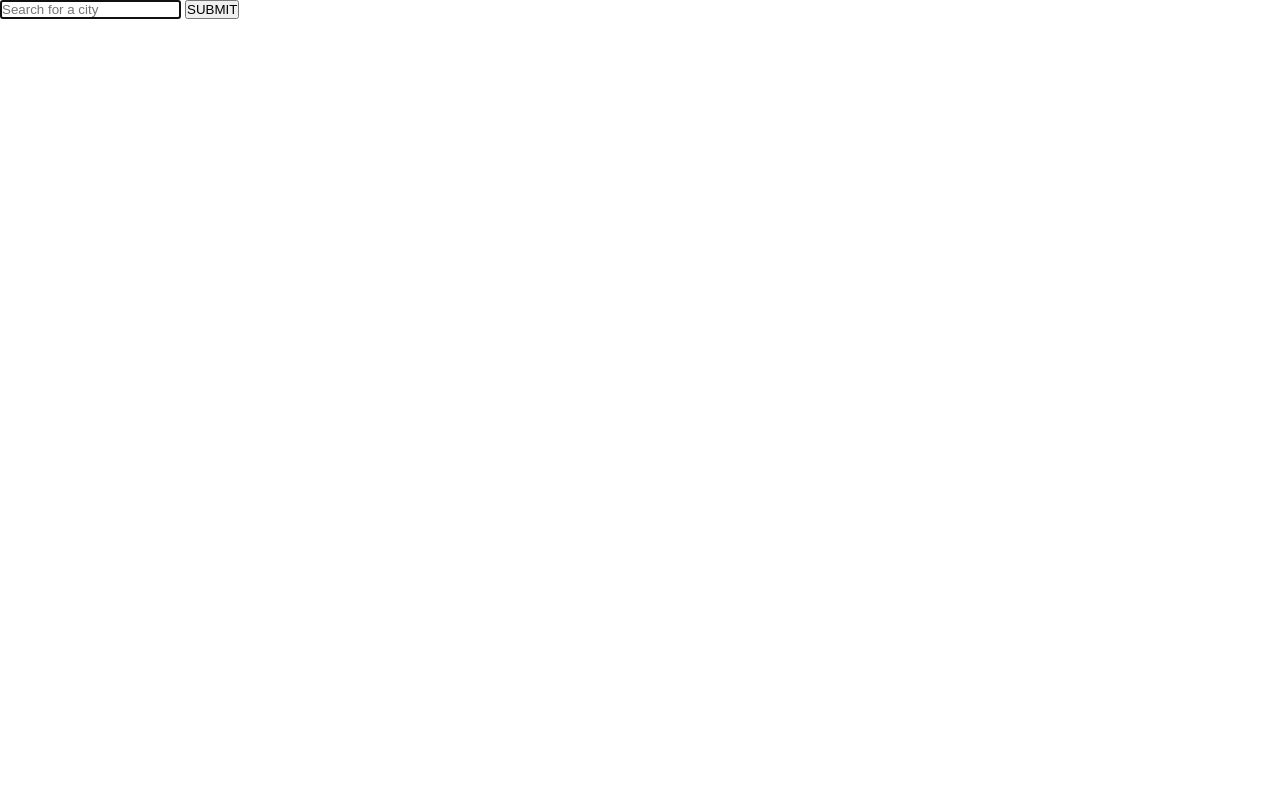
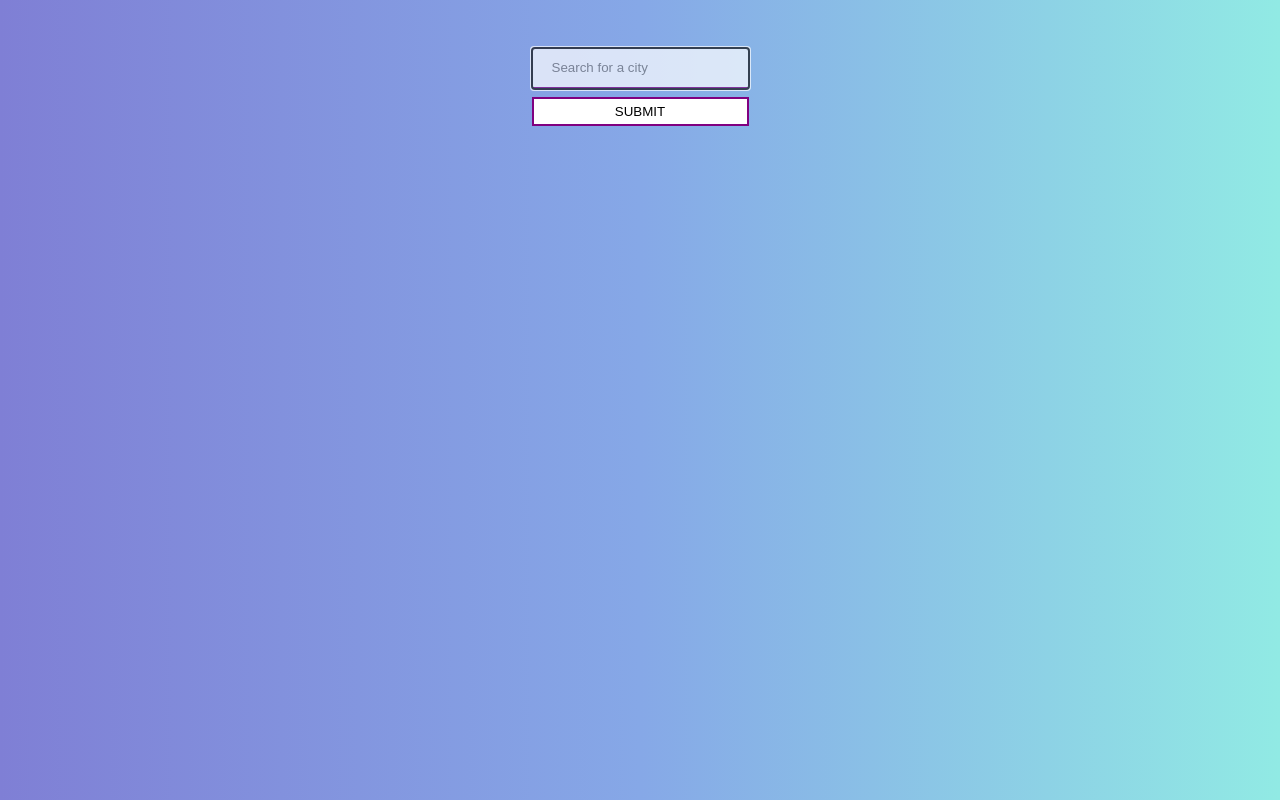
Before and after one commit to oleksandrastepankovska/weatherWidget, a website: page index.html in a window 1280 px wide. Drawn offline with Linux system fonts and the light colour scheme.

Commit message:
fix local storage

```diff
--- a/index.html
+++ b/index.html
@@ -4,14 +4,14 @@
     <meta charset="UTF-8" />
     <meta name="viewport" content="width=device-width, initial-scale=1.0" />
     <link rel="stylesheet" href="style.css" />
-    <title>Document</title>
+    <title>weather</title>
   </head>
   <body>
     <section class="headSection">
       <div class="container">
         <form class="form">
           <input class="input" type="text" placeholder="Search for a city" autofocus />
-          <button type="submit">SUBMIT</button>
+          <button class="submitButton" type="submit">SUBMIT</button>
           <span class="errorMessage"></span>
         </form>
       </div>
--- a/index.js
+++ b/index.js
@@ -9,9 +9,9 @@ const render = (data) => {
   const {
     main, name, sys, weather,
   } = data;
-  const icon = `https://s3-us-west-2.amazonaws.com/s.cdpn.io/162656/${
+  const icon = `https://openweathermap.org/img/wn/${
     weather[0].icon
-  }.svg`;
+  }@2x.png`;
 
   const li = document.createElement('li');
   li.classList.add('city');
@@ -48,6 +48,7 @@ form.addEventListener('submit', (e) => {
   fetch(url)
     .then((response) => response.json())
     .then((data) => {
+      if (data.cod === '404') return;
       array.push(data);
       localStorage.setItem('data', JSON.stringify(array));
       render(data);
--- a/style.css
+++ b/style.css
@@ -4,3 +4,43 @@
     box-sizing: border-box;
     font-weight: normal;
 	}
+
+  body{
+    background: linear-gradient(to right, #7f7fd5, #86a8e7, #91eae4);
+  }
+
+  .headSection{
+    display: flex;
+    justify-content: center;
+    margin: 40px;
+  }
+
+  .form{
+    display: flex;
+    flex-direction: column;
+  }
+
+  input[type=text] {
+    opacity: .7;
+    width: 100%;
+    padding: 12px 20px;
+    margin: 8px 0;
+    box-sizing: border-box;
+    border: none;
+    border-bottom: 2px solid purple;
+  }
+
+  .submitButton{
+    background-color: white;
+    color: black;
+    border: 2px solid purple;
+    padding: 5px;
+  }
+
+  .ajax{
+    display: flex;
+  }
+
+  .cities{
+    display: flex;
+  }
```
